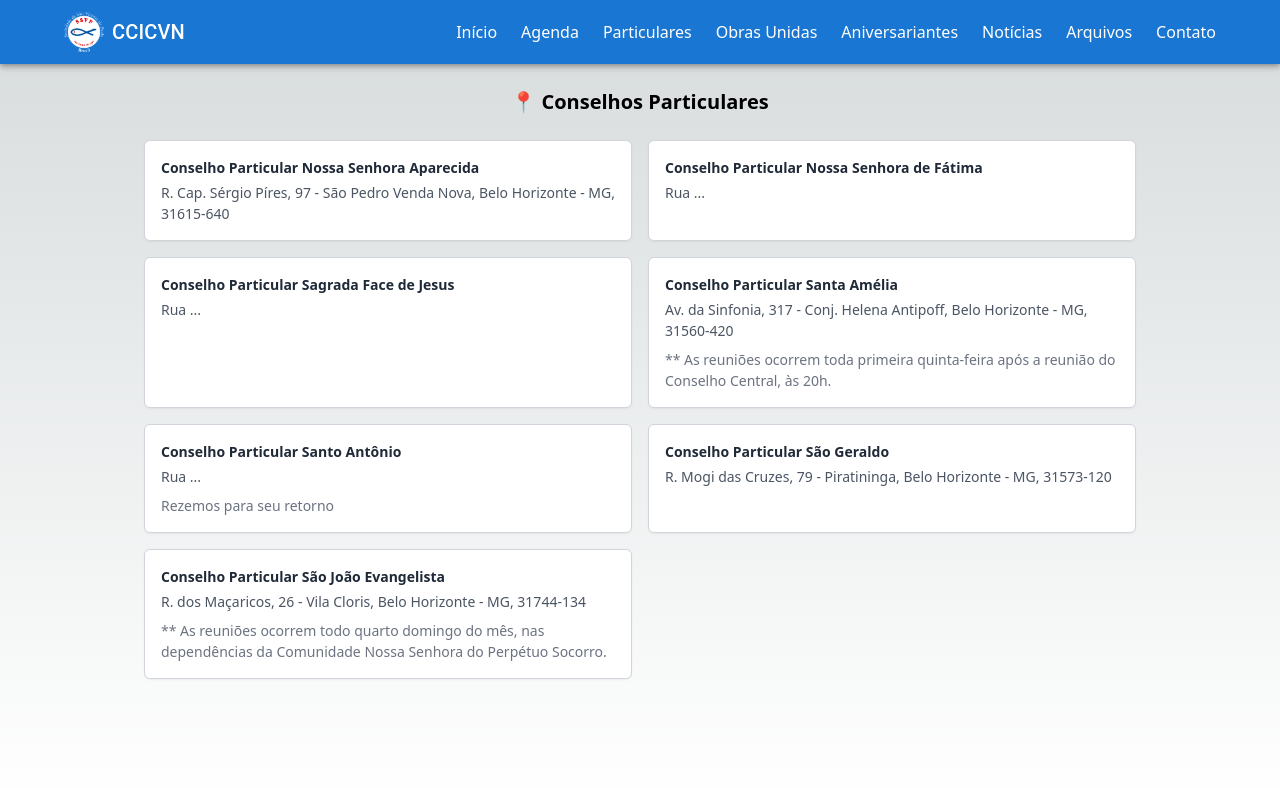
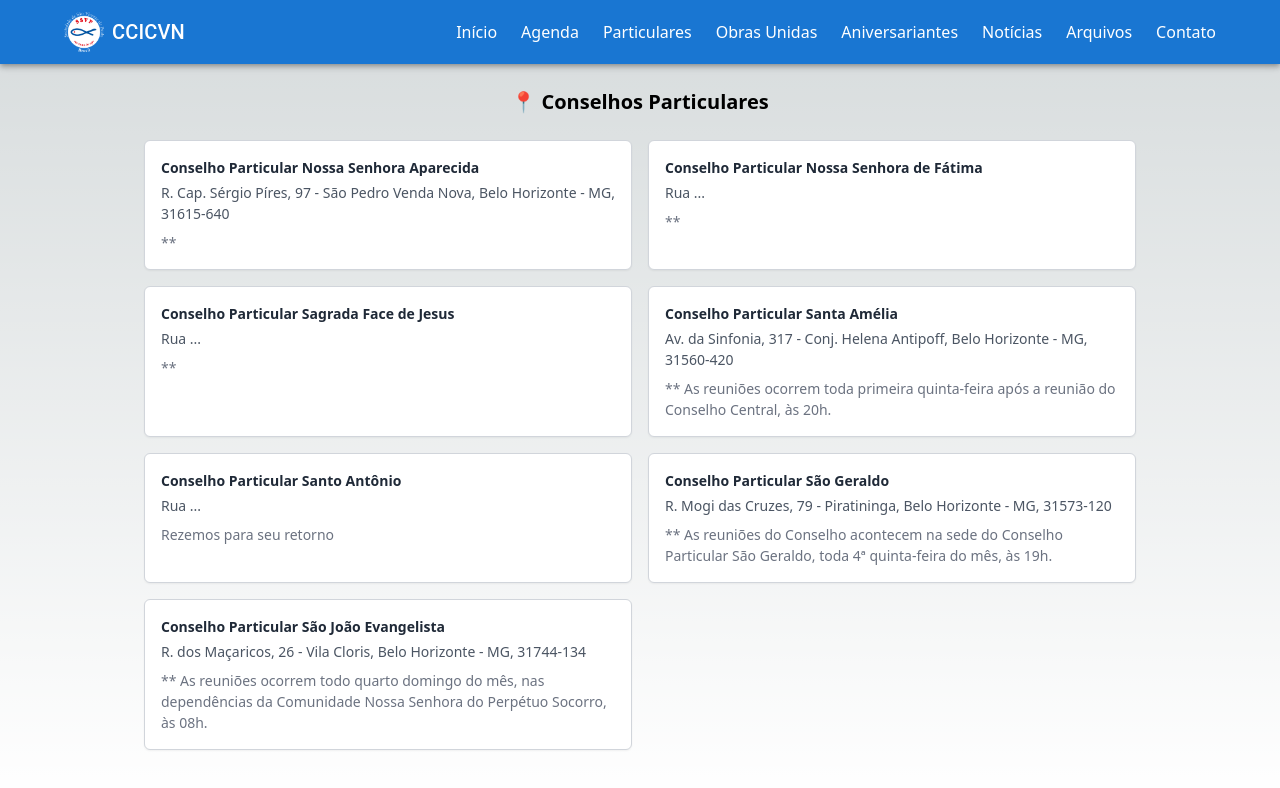
Before and after one commit to saulomcosta/agendaCCICVN, a Next.js app: page /particulares in a window 1280 px wide. Shown: the top 788 px of the page. Built offline with nearby package versions, Linux system fonts and the light colour scheme.

Commit message:
Nova versão - particulares

```diff
--- a/app/particulares/page.tsx
+++ b/app/particulares/page.tsx
@@ -10,14 +10,17 @@ const conselhos: Conselho[] = [
   {
     nome: 'Conselho Particular Nossa Senhora Aparecida',
     endereco: 'R. Cap. Sérgio Píres, 97 - São Pedro Venda Nova, Belo Horizonte - MG, 31615-640',
+    descricao: '**  '
   },
   {
     nome: 'Conselho Particular Nossa Senhora de Fátima',
     endereco: 'Rua ...',
+    descricao: '**  '
   },
   {
     nome: 'Conselho Particular Sagrada Face de Jesus',
     endereco: 'Rua ...',
+    descricao: '**  '
   },
   {
     nome: 'Conselho Particular Santa Amélia',
@@ -32,11 +35,12 @@ const conselhos: Conselho[] = [
   {
     nome: 'Conselho Particular São Geraldo',
     endereco: 'R. Mogi das Cruzes, 79 - Piratininga, Belo Horizonte - MG, 31573-120',
+    descricao: '**  As reuniões do Conselho acontecem na sede do Conselho Particular São Geraldo, toda 4ª quinta-feira do mês, às 19h.'
   },
   {
     nome: 'Conselho Particular São João Evangelista',
     endereco: 'R. dos Maçaricos, 26 - Vila Cloris, Belo Horizonte - MG, 31744-134',
-    descricao: '**  As reuniões ocorrem todo quarto domingo do mês, nas dependências da Comunidade Nossa Senhora do Perpétuo Socorro.'
+    descricao: '**  As reuniões ocorrem todo quarto domingo do mês, nas dependências da Comunidade Nossa Senhora do Perpétuo Socorro, às 08h.'
   },
 ];
 
```
Also changed, not shown: public/sw.js.
